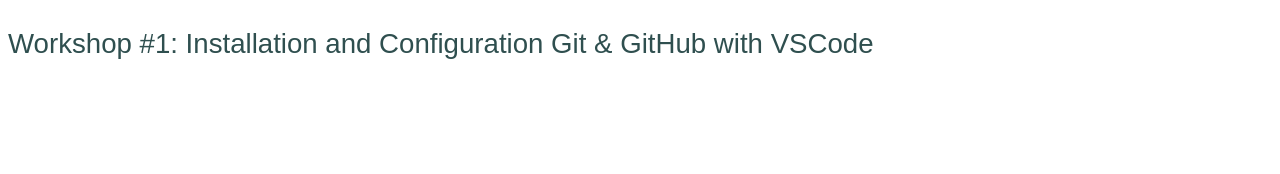
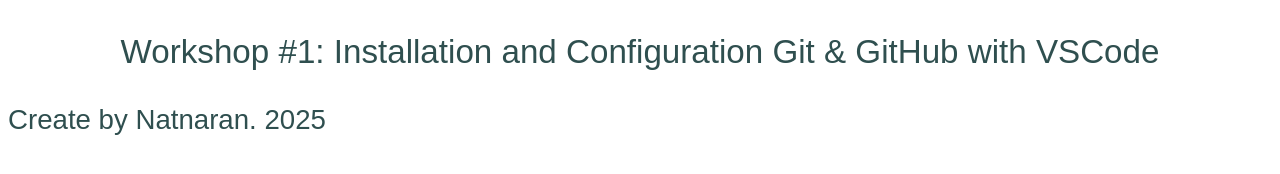
Before and after one commit to zXenocc/CSI204L003, a plain HTML site: page index.html in a window 1280 px wide. Drawn offline with Linux system fonts and the light colour scheme.

Commit message:
Update index page

```diff
--- a/index.html
+++ b/index.html
@@ -9,7 +9,11 @@
 </head>
 
 <body>
-    <p>Workshop&nbsp;#1:&nbsp;Installation and Configuration Git & GitHub with VSCode</p>
+    <center>
+        <p>Workshop&nbsp;#1:&nbsp;Installation and Configuration Git & GitHub with VSCode</p>
+    </center>
+
+    <p>Create by Natnaran. 2025</p>
 </body>
 
 </html>
```
